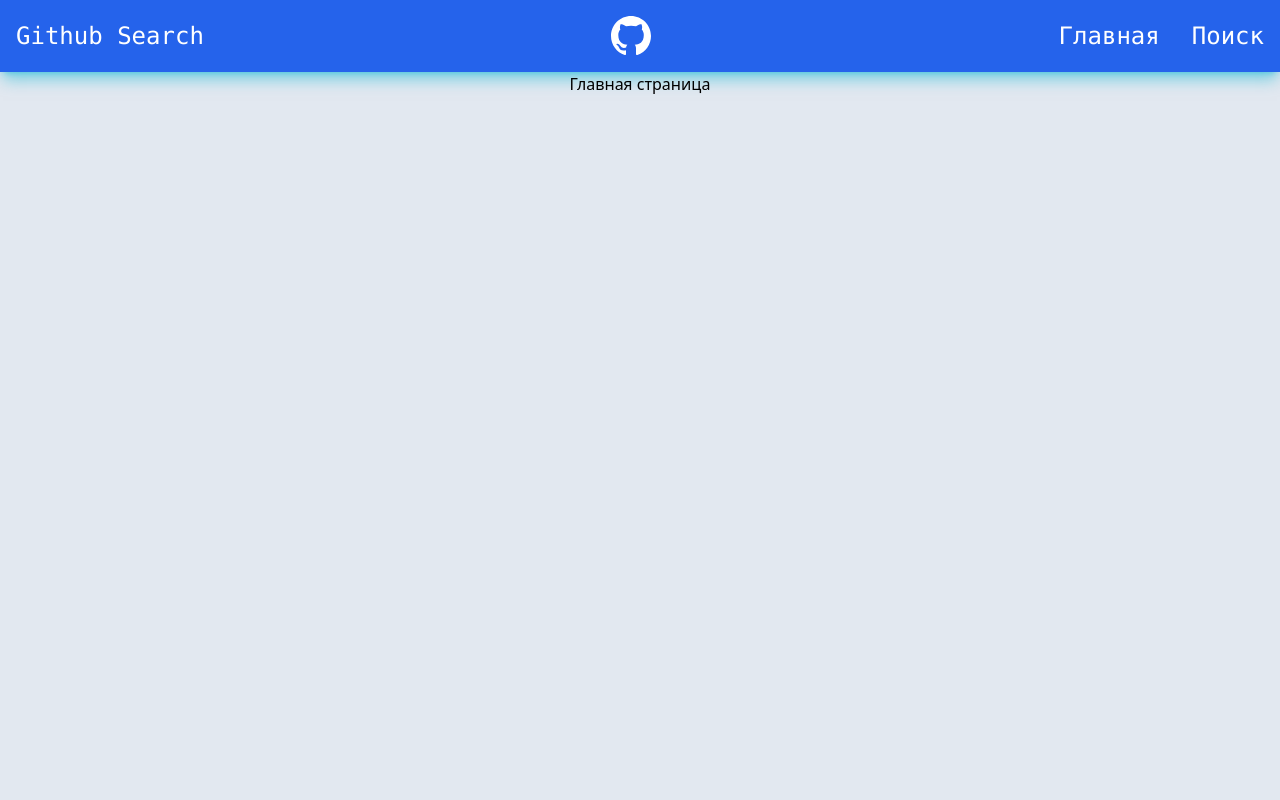
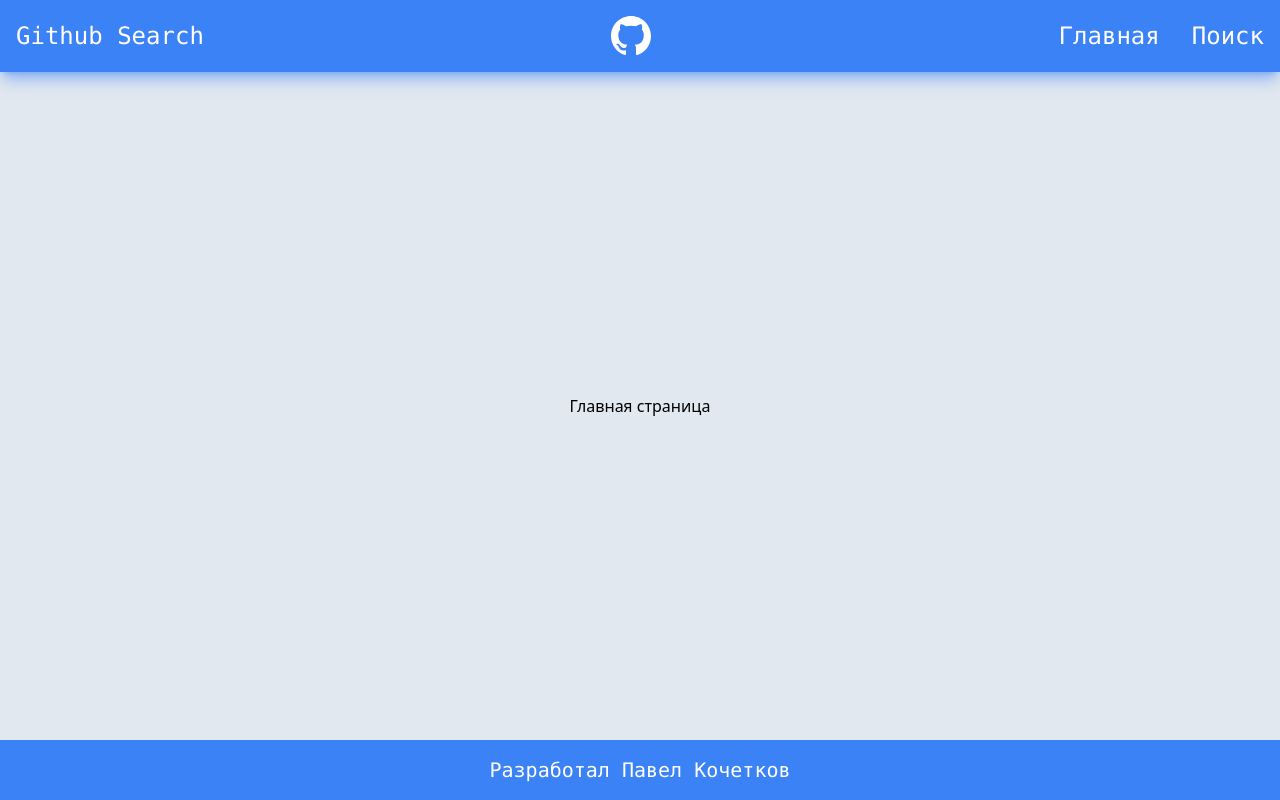
Before and after one commit to PavelKochetkov/search-for-github-users, a React (Vite) app: page / in a window 1280 px wide. Built offline with nearby package versions, Linux system fonts and the light colour scheme.

Commit message:
created a footer

```diff
--- a/src/App.tsx
+++ b/src/App.tsx
@@ -5,11 +5,12 @@ import HomePage from "./pages/HomePage";
 import SearchPage from "./pages/SearchPage";
 import NotFoundPage from "./pages/NotFoundPage";
 import NavigationMenu from "./components/NavigationMenu";
+import Footer from "./components/Footer";
 
 const App = (): ReactElement => {
 
   return (
-    <div className="h-screen w-full bg-slate-200">
+    <div className="h-screen bg-slate-200 flex flex-col">
       <BrowserRouter>
         <NavigationMenu />
         <Routes>
@@ -18,6 +19,7 @@ const App = (): ReactElement => {
           <Route path={getRoutePage('NOT_FOUND_PAGE')} element={<NotFoundPage />} />
         </Routes>
       </BrowserRouter>
+      <Footer />
     </div>
   );
 };
--- /dev/null
+++ b/src/components/Footer.tsx
@@ -0,0 +1,21 @@
+import { useTranslation } from "react-i18next";
+import { ReactElement } from "react";
+
+const Footer = (): ReactElement => {
+  const { t } = useTranslation();
+  return (
+    <footer
+      className="bg-blue-500 font-mono text-xl p-4 text-center text-white">
+      <a
+        className="hover:underline"
+        href='https://github.com/PavelKochetkov'
+        target="_blank"
+        rel="noreferrer"
+      >
+        {t('footer.developer')}
+      </a>
+    </footer>
+  );
+};
+
+export default Footer;
--- a/src/components/NavigationMenu.tsx
+++ b/src/components/NavigationMenu.tsx
@@ -8,8 +8,8 @@ const NavigationMenu = (): ReactElement => {
   const { t } = useTranslation();
 
   return (
-    <nav className= "bg-blue-600 font-mono text-2xl shadow-lg shadow-cyan-500/50">
-      <div className="max-w-screen-xl flex flex-wrap items-center justify-between mx-auto p-4">
+    <nav className= "bg-blue-500 font-mono text-2xl shadow-lg shadow-blue-500/50">
+      <div className="max-w-screen-2xl flex flex-wrap items-center justify-between mx-auto p-4">
         <NavLink
           className="text-white"
           to={getRoutePage('HOME_PAGE')}>
--- a/src/locales/ru.ts
+++ b/src/locales/ru.ts
@@ -6,5 +6,8 @@ export default {
       title: 'Github Search',
       alt: 'Логотип меню',
     },
+    footer: {
+      developer: 'Разработал Павел Кочетков',
+    },
   },
 };
--- a/src/pages/HomePage.tsx
+++ b/src/pages/HomePage.tsx
@@ -2,7 +2,7 @@ import { ReactElement } from "react";
 
 const HomePage = (): ReactElement => {
   return (
-    <div className="flex justify-center">Главная страница</div>
+    <div className="flex justify-center items-center h-screen">Главная страница</div>
   );
 };
 
--- a/src/pages/NotFoundPage.tsx
+++ b/src/pages/NotFoundPage.tsx
@@ -2,7 +2,7 @@ import { ReactElement } from "react";
 
 const NotFoundPage = (): ReactElement => {
   return (
-    <div>Такой страницы не существует</div>
+    <div className="flex justify-center items-center h-screen">Такой страницы не существует</div>
   );
 };
 
--- a/src/pages/SearchPage.tsx
+++ b/src/pages/SearchPage.tsx
@@ -2,7 +2,7 @@ import { ReactElement } from "react";
 
 const SearchPage = (): ReactElement => {
   return (
-    <div className="flex justify-center">Страница поиска</div>
+    <div className="flex justify-center items-center h-screen">Страница поиска</div>
   );
 };
 
```
